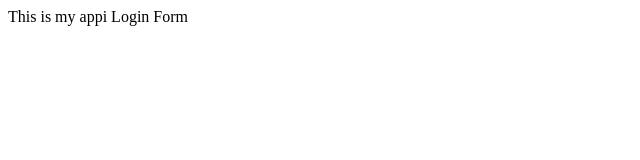
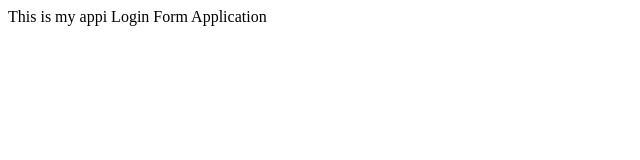
Before and after one commit to PriyaPrabakaran/Myappsample, a plain HTML site: page index.html in a window 1280 px wide. Shown: the whole page, without its empty margins (0-640 px from the left). Drawn offline with Linux system fonts and the light colour scheme.

Commit message:
login form

```diff
--- a/index.html
+++ b/index.html
@@ -4,6 +4,6 @@
  </head>
  <body>
    This is my appi
-   Login Form
+   Login Form Application
  </body>
  </html>
```
Also changed, not shown: app.html (added).
